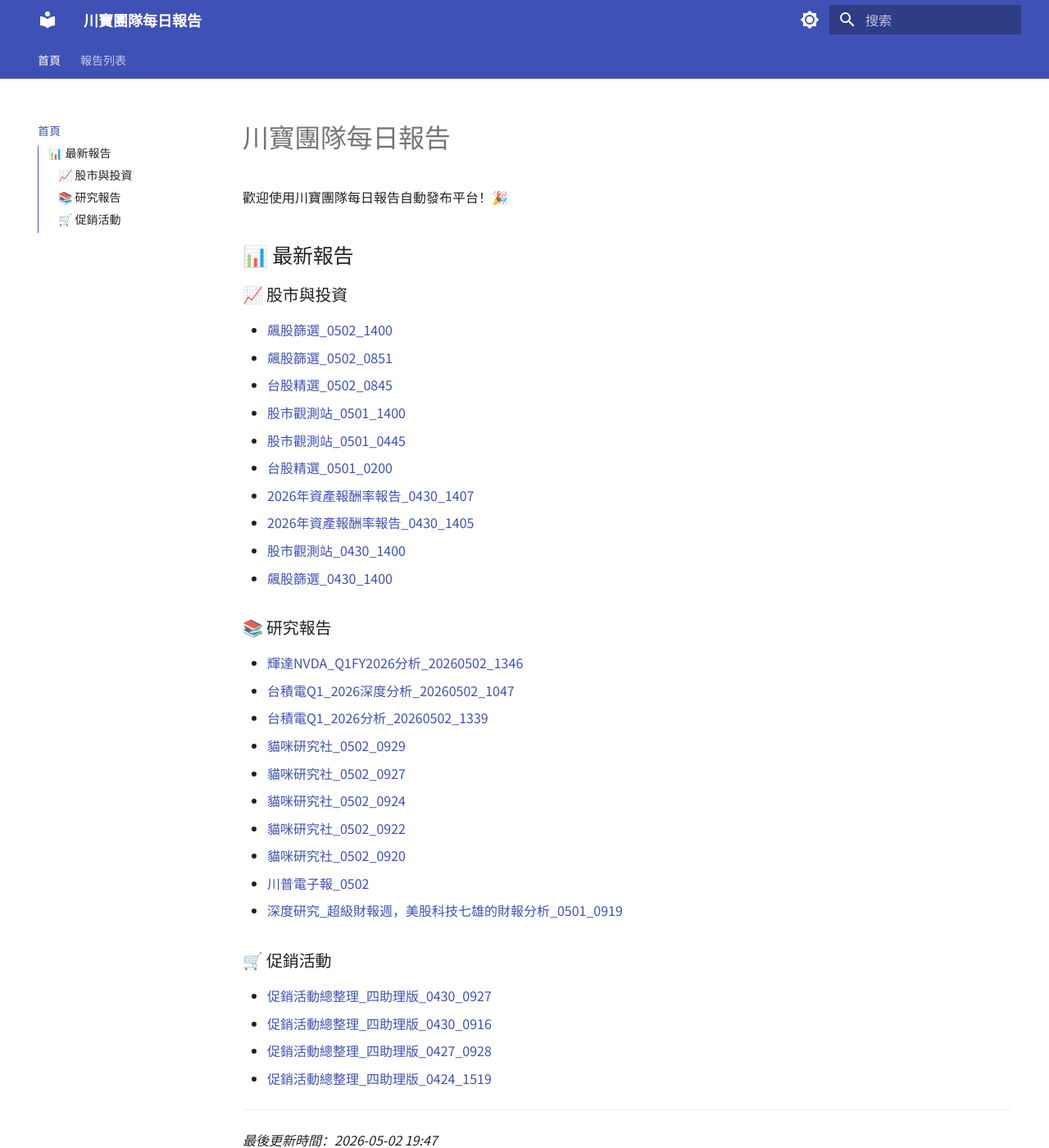
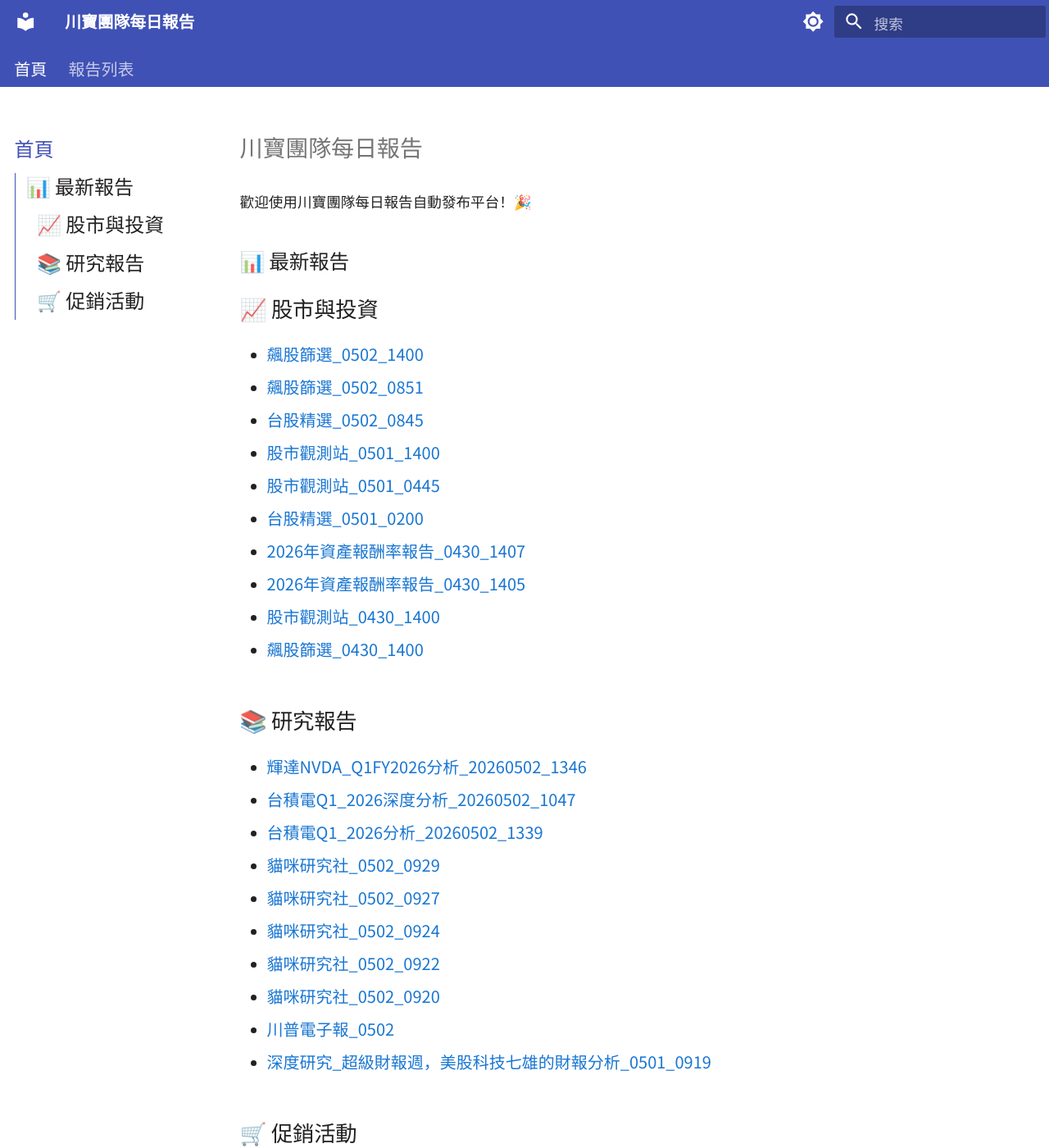
Before and after one commit to hkaiyen/openclaw-workspace, an MkDocs documentation site: the page built from docs/index.md, in a window 1280 px wide and 1400 px high. Shown: the whole window at 82% size. Built offline with MkDocs 1.6.1 and Material for MkDocs 9.7.7, drawn with Linux system fonts in a browser that asks for light colours.

Commit message:
優化字體大小：桌面22px、手機響應式設計、報告連結樣式

```diff
--- /dev/null
+++ b/docs/stylesheets/extra.css
@@ -0,0 +1,81 @@
+/* 川寶團隊每日報告 - 自訂樣式 */
+
+/* 桌面版字體大小 */
+:root {
+  --md-content-font-size: 22px;
+  --md-content-line-height: 1.8;
+}
+
+html, body {
+  font-size: 22px !important;
+  line-height: 1.8 !important;
+}
+
+/* 標題大小 */
+.md-content h1 { font-size: 1.6em !important; }
+.md-content h2 { font-size: 1.4em !important; }
+.md-content h3 { font-size: 1.5em !important; }
+.md-content h4 { font-size: 1.2em !important; }
+.md-content h5 { font-size: 1.1em !important; }
+.md-content h6 { font-size: 1.0em !important; }
+
+/* 導航選單字體 */
+.md-nav__link {
+  font-size: 24px !important;
+}
+
+/* 連結 */
+a {
+  font-size: 20px !important;
+}
+
+/* 報告列表 */
+.md-content li {
+  margin-bottom: 8px !important;
+}
+
+/* 響應式設計 - 平板 */
+@media screen and (max-width: 768px) {
+  html, body {
+    font-size: 18px !important;
+  }
+  .md-nav__link {
+    font-size: 20px !important;
+  }
+}
+
+/* 響應式設計 - 手機 */
+@media screen and (max-width: 480px) {
+  html, body {
+    font-size: 16px !important;
+    line-height: 1.6 !important;
+  }
+  .md-nav__link {
+    font-size: 18px !important;
+  }
+  .md-header {
+    padding: 0 8px !important;
+  }
+  .md-content {
+    padding: 0 10px !important;
+  }
+}
+
+/* 美化報告列表 - 滑鼠懸停效果 */
+.md-content a:hover {
+  background-color: #f5f5f5;
+  border-radius: 4px;
+  padding: 2px 4px;
+}
+
+/* 報告下載連結樣式 */
+.md-content a[href$=".docx"] {
+  color: #1976D2 !important;
+  text-decoration: none;
+  font-weight: 500;
+}
+
+.md-content a[href$=".docx"]:hover {
+  color: #0D47A1 !important;
+  text-decoration: underline;
+}
--- a/mkdocs.yml
+++ b/mkdocs.yml
@@ -40,6 +40,9 @@
 plugins:
   - search
 
+extra_css:
+  - stylesheets/extra.css
+
 markdown_extensions:
   - pymdownx.highlight:
       anchor_linenums: true
```
Also changed, not shown: site/404.html, site/index.html, site/reports/index.html, site/stylesheets/extra.css (added).
